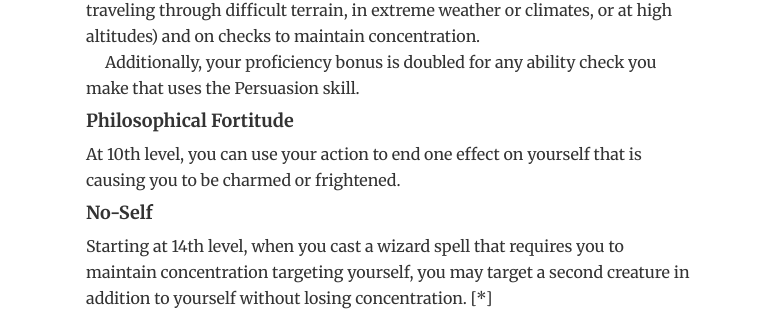
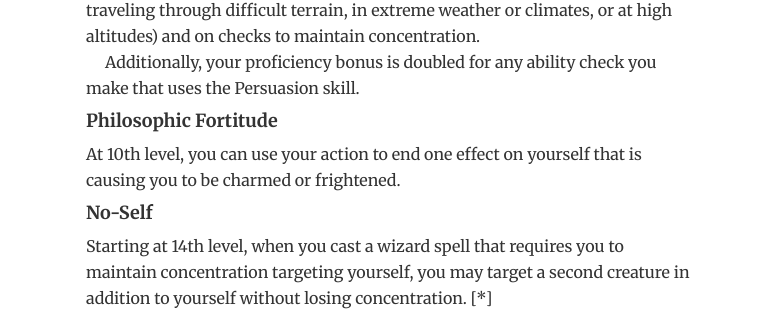
Before and after one commit to 1morespacerhino/1morespacerhino.github.io, a Jekyll site: the page built from _posts/2016-05-22-The-Ascetic.md, in a window 1280 px wide. Shown: the part 1713-2024 px from the top of the page, without its empty margins (248-1031 px from the left). Built offline with Jekyll 4.4.1, drawn with Linux system fonts in a browser that asks for light colours.

Commit message:
Ascetic edit again

```diff
--- a/_posts/2016-05-22-The-Ascetic.md
+++ b/_posts/2016-05-22-The-Ascetic.md
@@ -22,7 +22,7 @@ Starting at 2nd level, you gain proficiency in the Persuasion skill. When you co
 Beginning at 6th level, you may use your Intelligence modifier rather than your Constitution modifier on checks and saving throws related to endurance (e.g., holding your breadth; going without sleep; surviving without food or water; or traveling through difficult terrain, in extreme weather or climates, or at high altitudes) and on checks to maintain concentration.
 &nbsp;&nbsp;&nbsp;&nbsp;&nbsp;Additionally, your proficiency bonus is doubled for any ability check you make that uses the Persuasion skill.
 
-#### Philosophical Fortitude ####
+#### Philosophic Fortitude ####
 At 10th level, you can use your action to end one effect on yourself that is causing you to be charmed or frightened.
 
 #### No-Self ####
```
